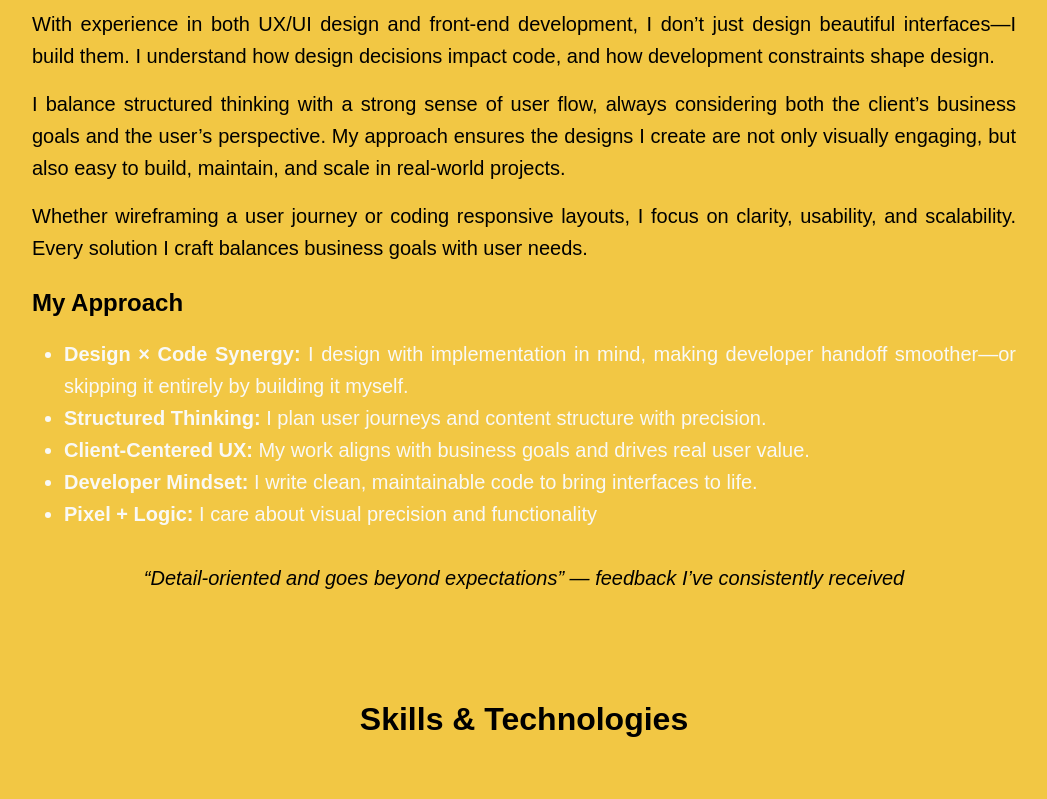
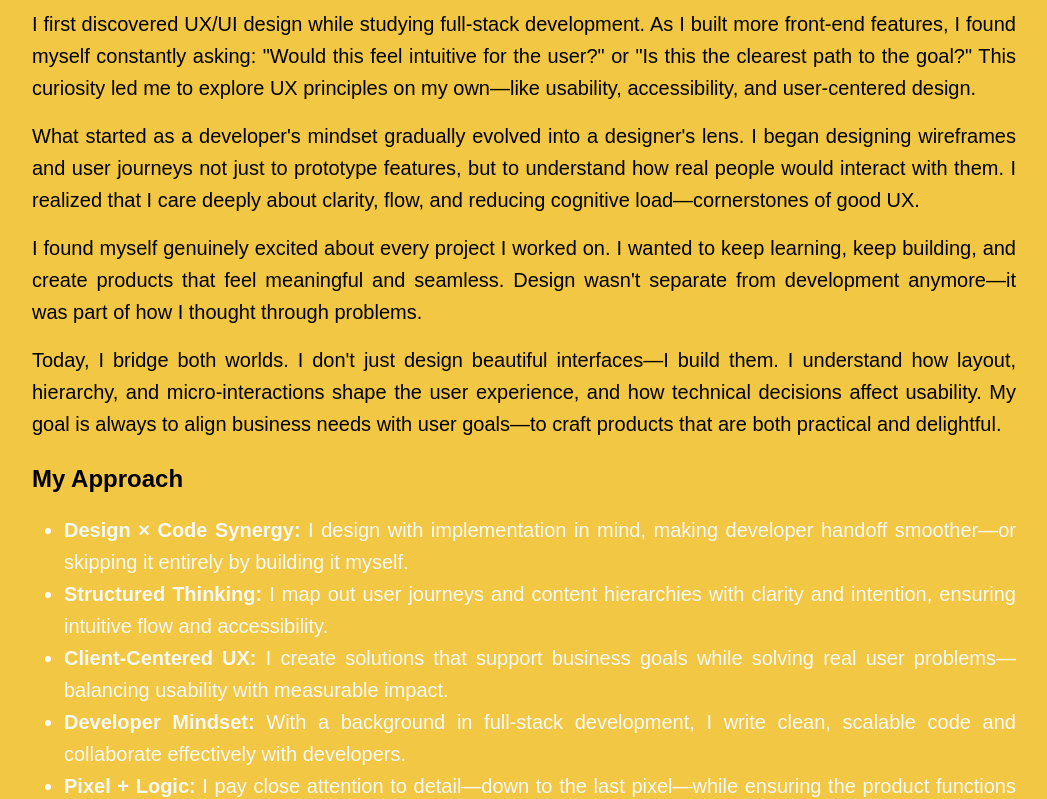
Before and after one commit to Mijincode/jeannie-portfolio, a React (Create React App) app: page / in a window 1280 px wide. Shown: the part 1120-1919 px from the top of the page, without its empty margins (116-1163 px from the left). Built offline with nearby package versions, Linux system fonts and the light colour scheme.

Commit message:
Update about me

```diff
--- a/src/components/About.js
+++ b/src/components/About.js
@@ -50,26 +50,37 @@ export default function About() {
           <div className="sub-title-about">
             <p>From Design to Code</p>
           </div>
-
           <p>
-            With experience in both UX/UI design and front-end development, I
-            don’t just design beautiful interfaces—I build them. I understand
-            how design decisions impact code, and how development constraints
-            shape design.
+            I first discovered UX/UI design while studying full-stack
+            development. As I built more front-end features, I found myself
+            constantly asking: "Would this feel intuitive for the user?" or "Is
+            this the clearest path to the goal?" This curiosity led me to
+            explore UX principles on my own—like usability, accessibility, and
+            user-centered design.
           </p>
 
           <p>
-            I balance structured thinking with a strong sense of user flow,
-            always considering both the client’s business goals and the user’s
-            perspective. My approach ensures the designs I create are not only
-            visually engaging, but also easy to build, maintain, and scale in
-            real-world projects.
+            What started as a developer's mindset gradually evolved into a
+            designer's lens. I began designing wireframes and user journeys not
+            just to prototype features, but to understand how real people would
+            interact with them. I realized that I care deeply about clarity,
+            flow, and reducing cognitive load—cornerstones of good UX.
           </p>
 
           <p>
-            Whether wireframing a user journey or coding responsive layouts, I
-            focus on clarity, usability, and scalability. Every solution I craft
-            balances business goals with user needs.
+            I found myself genuinely excited about every project I worked on. I
+            wanted to keep learning, keep building, and create products that
+            feel meaningful and seamless. Design wasn't separate from
+            development anymore—it was part of how I thought through problems.
+          </p>
+
+          <p>
+            Today, I bridge both worlds. I don't just design beautiful
+            interfaces—I build them. I understand how layout, hierarchy, and
+            micro-interactions shape the user experience, and how technical
+            decisions affect usability. My goal is always to align business
+            needs with user goals—to craft products that are both practical and
+            delightful.
           </p>
 
           <div className="sub-title-about">
@@ -85,20 +96,25 @@ export default function About() {
               skipping it entirely by building it myself.
             </li>
             <li>
-              <strong>Structured Thinking:</strong> I plan user journeys and
-              content structure with precision.
+              <strong>Structured Thinking:</strong> I map out user journeys and
+              content hierarchies with clarity and intention, ensuring intuitive
+              flow and accessibility.
+            </li>
+
+            <li>
+              <strong>Client-Centered UX:</strong> I create solutions that
+              support business goals while solving real user problems—balancing
+              usability with measurable impact.
             </li>
             <li>
-              <strong>Client-Centered UX:</strong> My work aligns with business
-              goals and drives real user value.
+              <strong>Developer Mindset:</strong> With a background in
+              full-stack development, I write clean, scalable code and
+              collaborate effectively with developers.
             </li>
             <li>
-              <strong>Developer Mindset:</strong> I write clean, maintainable
-              code to bring interfaces to life.
-            </li>
-            <li>
-              <strong>Pixel + Logic:</strong> I care about visual precision and
-              functionality
+              <strong>Pixel + Logic:</strong> I pay close attention to
+              detail—down to the last pixel—while ensuring the product functions
+              beautifully across devices.
             </li>
           </ul>
           <p
```
